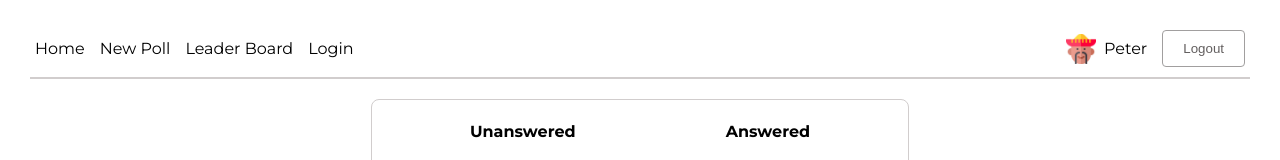
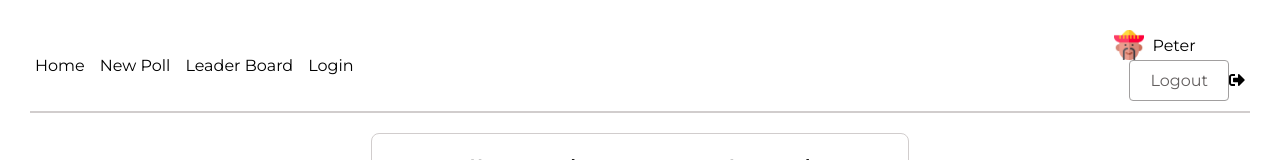
Before and after one commit to sara-elhawary/would-you-rather-app, a React (Vite) app: page / in a window 1280 px wide. Shown: the top 160 px of the page. Built offline with nearby package versions, Linux system fonts and the light colour scheme.

Commit message:
fix icon error

```diff
--- a/src/components/header.jsx
+++ b/src/components/header.jsx
@@ -1,6 +1,7 @@
 import React from 'react'
 import { Link } from 'react-router-dom'
 import { FontAwesomeIcon } from '@fortawesome/react-fontawesome'
+import { faSignOutAlt } from '@fortawesome/free-solid-svg-icons'
 
 import classes from './header.module.css'
 import authUserImg from '../assets/icons/01.png'
@@ -30,14 +31,20 @@ export default function Header() {
           </Link>
         </li>
       </ul>
-      <div className={classes.logout}>
+      <div className={classes.auth}>
         <div className={classes.authUserInfo}>
           <img src={authUserImg} className={classes.authUserImg} />
           <span>Peter</span>
         </div>
-
-        {/* <FontAwesomeIcon icon={['fas', 'sign-out-alt']} /> */}
-        <button className={classes.logoutBtn}>Logout</button>
+        <div className={classes.logout}>
+          <p className={classes.logoutBtn}>Logout</p>
+          <div className={classes.iconDiv}>
+            <FontAwesomeIcon
+              icon={faSignOutAlt}
+              className={classes.signOutIcon}
+            />
+          </div>
+        </div>
       </div>
     </header>
   )
```
